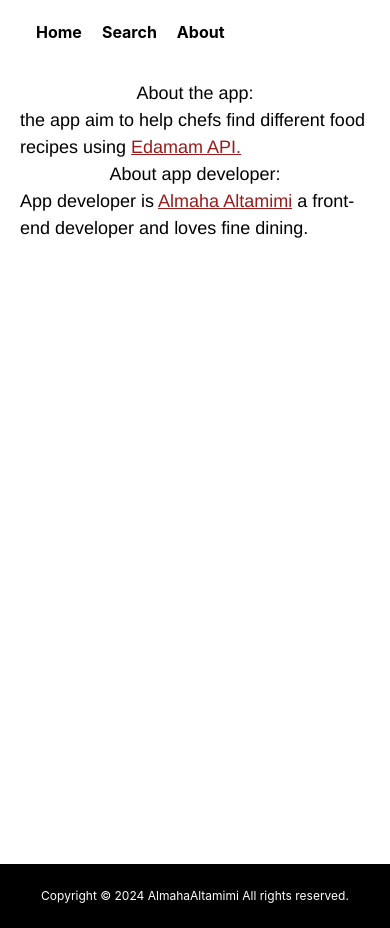
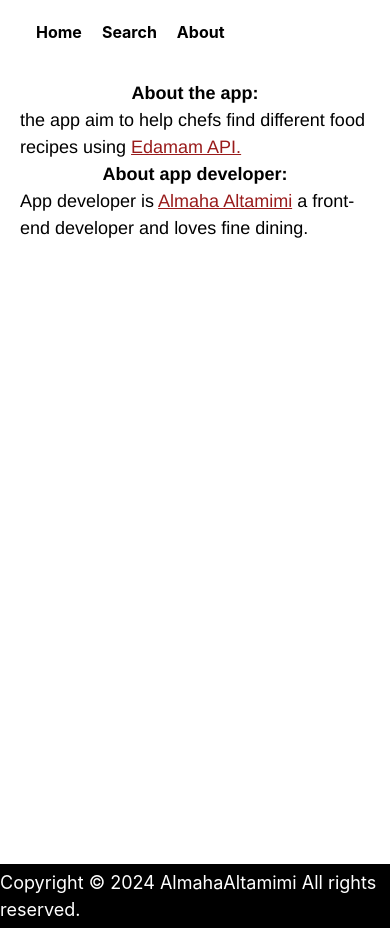
Before and after one commit to almahamans/food-recipes, a React (Create React App) app: page /about in a window 390 px wide. Built offline with nearby package versions, Linux system fonts and the light colour scheme.

Commit message:
update the code and style

```diff
--- a/src/screen/About.js
+++ b/src/screen/About.js
@@ -1,7 +1,9 @@
+import '../style/about.css';
+
 function About(){
     return(
         <section className="flex flex-col justify-ecnetr items-center flex-wrap lg:mt-7 md:mt-9 sm:mt-9 sm:mx-5 xs:mx-5 xs:mt-9 font-sans text-[18px]">
-            <h3 className=''>About the app:</h3>
+            <h3>About the app:</h3>
             <p>the app aim to help chefs find different food recipes using <a href="http://https://www.edamam.com/terms/api/" className="underline text-red-800">Edamam API.</a></p>
             <h3>About app developer:</h3>
             <p>App developer is <a href="http://https://github.com/almahamans" className="underline text-red-800">Almaha Altamimi</a> a front-end developer and loves fine dining.</p>
--- a/src/screen/Search.js
+++ b/src/screen/Search.js
@@ -1,4 +1,4 @@
-import '../style/App.css';
+import '../style/fonts.css';
 import { useEffect, useState } from 'react';
 import Recipe from './recipe';
 import '../style/Loading.css'
@@ -37,7 +37,7 @@
     <form  className='flex flex-col justify-center items-center flex-grow relative '>
       <label htmlFor="food" className='mt-9 mb-4 font-lobester text-red-800 text-2xl md:text-md'>Type a food name or one ingredient:</label>
       <section className='flex flex-row'>
-      <input type="text" name="food" id ="food" autoComplete='no' value={search} onChange={(e) => setSearch(e.target.value)} className='rounded-md mb-3 mr-5 border-2 p-2 focus:ring-2 focus:ring-inset focus:ring-indigo-600 sm:text-sm sm:leading-6 w-64' />
+      <input type="text" name="food" id ="food" autoComplete='no' placeholder='ex rice...' value={search} onChange={(e) => setSearch(e.target.value)} className='rounded-md mb-3 mr-5 border-2 p-2 focus:ring-2 focus:ring-inset focus:ring-indigo-600 sm:text-sm sm:leading-6 w-64' />
       <button onClick={clearSearch} className='rounded-md bg-red-800 px-2 h-9 mt-1 text-sm font-semibold text-white shadow-sm hover:bg-red-500 focus-visible:outline focus-visible:outline-2 focus-visible:outline-offset-2 focus-visible:outline-indigo-600'>Clear</button>
       </section>
     </form>
@@ -48,7 +48,7 @@
       ) :
     (<section className='flex flex-row flex-wrap w-auto justify-around'>
       {
-        recipes.map(rec => (
+        recipes.map((rec) => (
           <Recipe
           key={rec.recipe.label}
           title={rec.recipe.label}
--- a/src/screen/recipe.js
+++ b/src/screen/recipe.js
@@ -1,5 +1,4 @@
-
-import '../style/App.css';
+import '../style/fonts.css';
 
 function Recipe({title, cal, img, ingredients}){
 return(
--- a/src/style/Loading.css
+++ b/src/style/Loading.css
@@ -1,7 +1,6 @@
 .loader-container {
     width: 30vw;
     height: 35vh;
-    /* margin: auto; */
     background: rgba(219, 219, 219, 0.834);
     border-radius: 20px;
     display: flex;
@@ -29,3 +28,20 @@
         transform: rotate(360deg);
     }
 }
+
+@media (max-width: 439px) {
+    .loader-container{
+        width: 15vw;
+        height: 20vh;
+    }
+    .spinner{
+        width: 45px;
+        height: 45px;
+    }
+}
+
+input::placeholder{
+    font-size: medium;
+    font-weight: 400;
+    font-style: italic;
+}
--- /dev/null
+++ b/src/style/about.css
@@ -0,0 +1,7 @@
+section :where(h3){
+    font-weight: 600;
+}
+
+:has(section) p{
+    font-size: large;
+}
```
Also changed, not shown: src/style/fonts.css (renamed from src/style/App.css).
